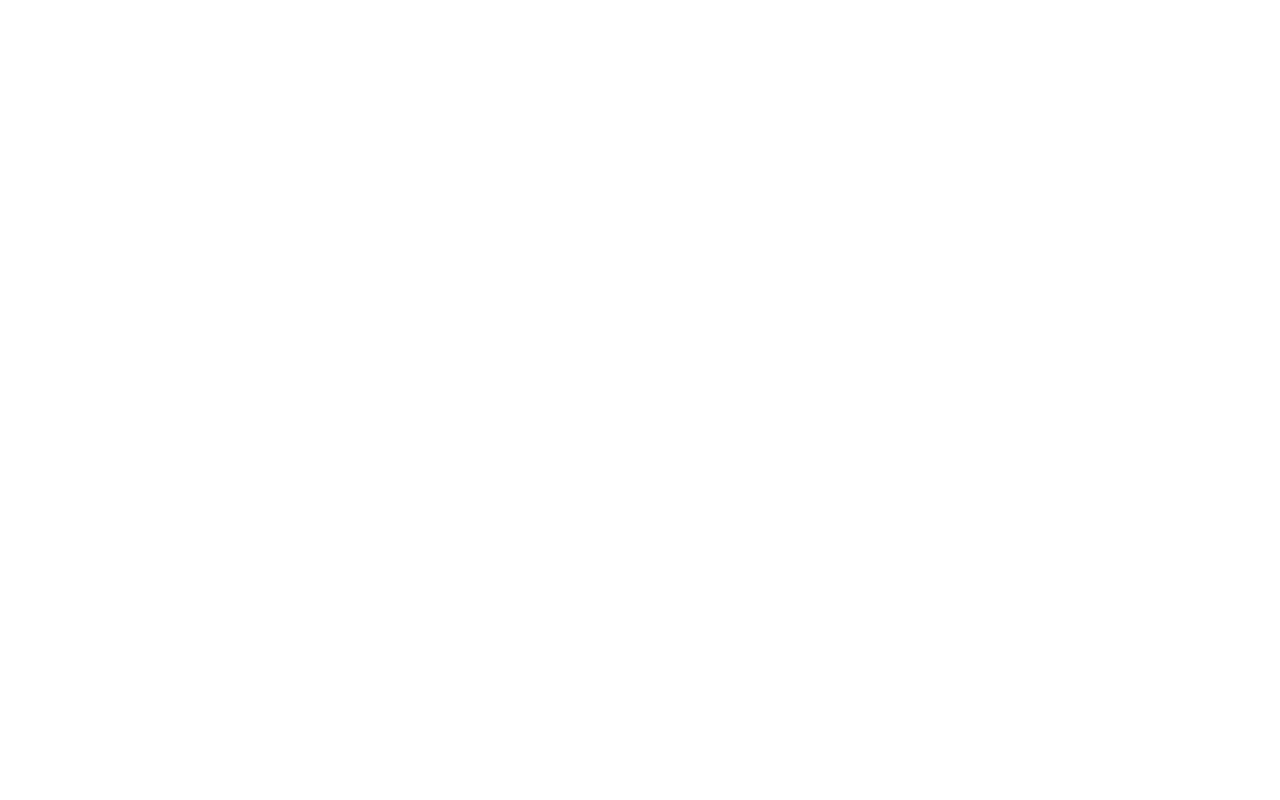
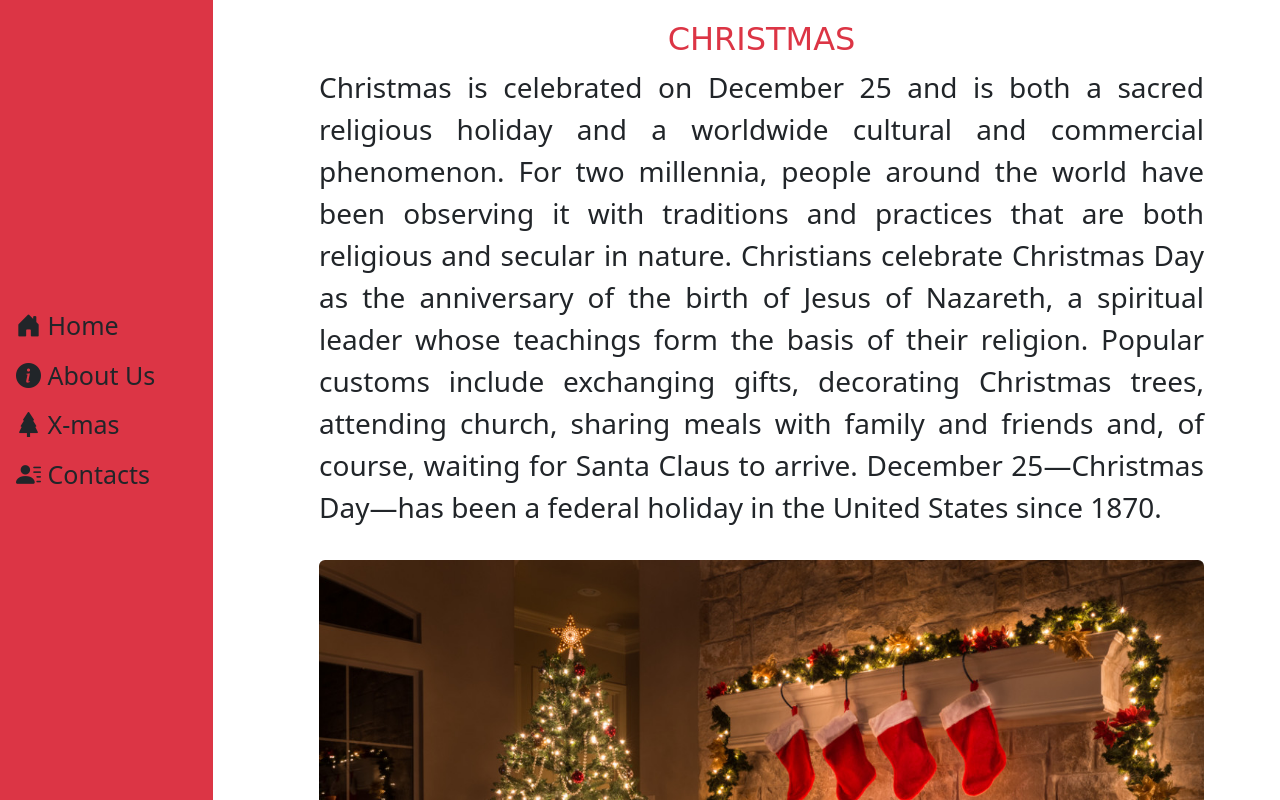
Before and after one commit to ibaifernandez/latam-pt-14, a plain HTML site: page index.html in a window 1280 px wide. Shown: the top 800 px of the page. Drawn offline with nearby package versions, Linux system fonts and the light colour scheme; files that its build step writes are made by us from their sources.

Commit message:
First update Content

```diff
--- a/assets/css/styles.css
+++ b/assets/css/styles.css
@@ -115,3 +115,42 @@ h1, h2, h3, h4, h5, h6 {
 .container-fluid {
     overflow: hidden;
 }
+/* Section, Article and Aside */
+.sidenav {
+    display: flex;
+    flex-direction: column;
+    justify-content: center;
+    height: 100%;
+    position: fixed;
+    z-index: 1;
+    top: 0;
+    left: 0;
+    overflow-x: hidden;
+  }
+
+  .sidenav a {
+    padding: 6px 8px 6px 16px;
+    text-decoration: none;
+    font-size: 25px;
+    display: block;
+  }
+
+  .sidenav a:hover {
+    color: #f1f1f1;
+  }
+
+  .main {
+    font-size: 28px;
+    text-align: justify;
+  }
+
+  @media screen and (max-height: 450px) {
+    .sidenav {padding-top: 15px;}
+    .sidenav a {font-size: 18px;}
+  }
+
+  @media (max-width: 767px) {
+    .hidden-mobile {
+      display: none;
+    }
+  }
--- a/index.html
+++ b/index.html
@@ -27,12 +27,48 @@
     <title>Christmas Around the World</title>
     <link rel="icon" type="image/x-icon" href="#">
 
-    <link rel="stylesheet" href="styles/styles.css">
+    <link rel="stylesheet" href="./assets/css/styles.css">
     <link href="https://cdn.jsdelivr.net/npm/bootstrap@5.1.3/dist/css/bootstrap.min.css" rel="stylesheet" integrity="sha384-1BmE4kWBq78iYhFldvKuhfTAU6auU8tT94WrHftjDbrCEXSU1oBoqyl2QvZ6jIW3" crossorigin="anonymous">
     <link rel="stylesheet" href="https://cdn.jsdelivr.net/npm/bootstrap-icons@1.10.2/font/bootstrap-icons.css" />
-
+    <link href="https://cdn.jsdelivr.net/npm/bootstrap@5.2.3/dist/css/bootstrap.min.css" rel="stylesheet" integrity="sha384-rbsA2VBKQhggwzxH7pPCaAqO46MgnOM80zW1RWuH61DGLwZJEdK2Kadq2F9CUG65" crossorigin="anonymous">
 </head>
 <body>
 
+    <!-- Contenido  npx http-server --yes -c-1 -->
+    <div class="container-fluid">
+        <div class="sidenav col-2 col-md-2 col-lg-2 bg-danger">
+            <a class="text-dark " href="./index.html"><i class="bi bi-house-door-fill"></i> <span class="hidden-mobile">Home</span></span></a>
+            <a class="text-dark" href="./about-us.html"><i class="bi bi-info-circle-fill"></i> <span class="hidden-mobile">About Us</span></a>
+            <a class="text-dark" href="./x-mas.html"><i class="bi bi-tree-fill"></i> <span class="hidden-mobile">X-mas</span></a>
+            <a class="text-dark" href="./contact.html"><i class="bi bi-person-lines-fill"></i> <span class="hidden-mobile">Contacts</span></a>
+        </div>
+
+        <div class="row justify-content-end mt-3 me-5 p-1">
+            <div class="main col-8 col-md-9 col-lg-9">
+                <div class="col-12">
+                    <h2 class="text-danger text-center">CHRISTMAS</h2>
+                    <p>
+                        Christmas is celebrated on December 25 and is both a sacred religious holiday and a worldwide cultural and commercial phenomenon. For two millennia, people around the world have been observing it with traditions and practices that are both religious and secular in nature. Christians celebrate Christmas Day as the anniversary of the birth of Jesus of Nazareth, a spiritual leader whose teachings form the basis of their religion. Popular customs include exchanging gifts, decorating Christmas trees, attending church, sharing meals with family and friends and, of course, waiting for Santa Claus to arrive. December 25—Christmas Day—has been a federal holiday in the United States since 1870.
+                    </p>
+                </div>
+                <div class="col-12 pt-3">
+                    <img class="img-fluid w-100 rounded" src="./assets/img/christmas tree.jpg" alt="sectionImg">
+                </div>
+            </div>
+        </div>
+        <div class="row justify-content-end mt-3 me-5 p-1">
+            <div class="main col-8 col-md-9 col-lg-9">
+                <h2 class="text-danger text-center">SANTA CLAUS</h2>
+                <p>
+                    Santa Claus—otherwise known as Saint Nicholas or Kris Kringle—has a long history steeped in Christmas traditions. Today, he is thought of mainly as the jolly man in red who brings toys to good girls and boys on Christmas Eve, but his story stretches all the way back to the 3rd century, when Saint Nicholas walked the earth and became the patron saint of children. Find out more about the history of Santa Claus from his earliest origins to the shopping mall Santas of today, and discover how two New Yorkers—Clement Clark Moore and Thomas Nast—were major influences on the Santa Claus millions of children wait for each
+                </p>
+                <img class="img-fluid w-100 rounded" src="./assets/img/santaclaus.webp" alt="sectionImg">
+            </div>
+        </div>
+    </div>
+
+
+    <script src="https://cdn.jsdelivr.net/npm/@popperjs/core@2.11.6/dist/umd/popper.min.js" integrity="sha384-oBqDVmMz9ATKxIep9tiCxS/Z9fNfEXiDAYTujMAeBAsjFuCZSmKbSSUnQlmh/jp3" crossorigin="anonymous"></script>
+    <script src="https://cdn.jsdelivr.net/npm/bootstrap@5.2.3/dist/js/bootstrap.min.js" integrity="sha384-cuYeSxntonz0PPNlHhBs68uyIAVpIIOZZ5JqeqvYYIcEL727kskC66kF92t6Xl2V" crossorigin="anonymous"></script>
 </body>
 </html>
```
Also changed, not shown: assets/img/christmas tree.jpg (added), assets/img/santaclaus.webp (added).
